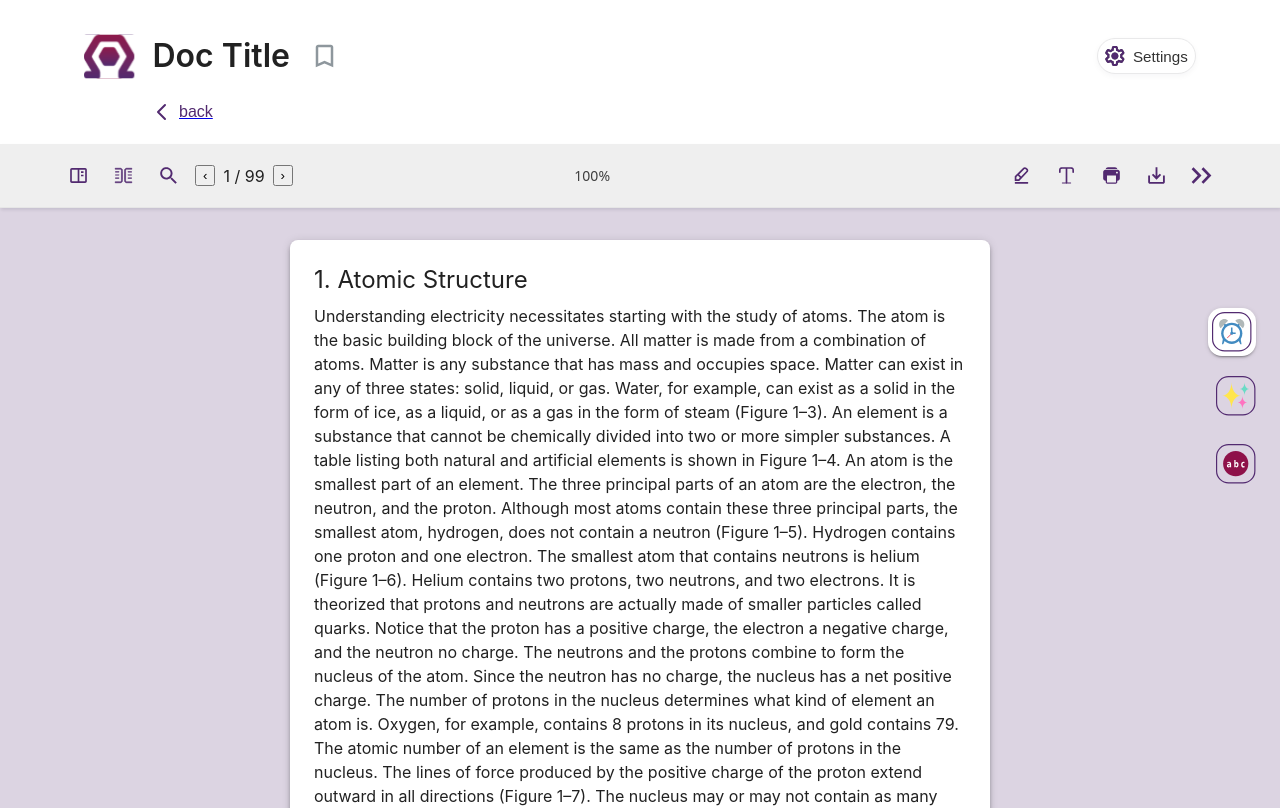
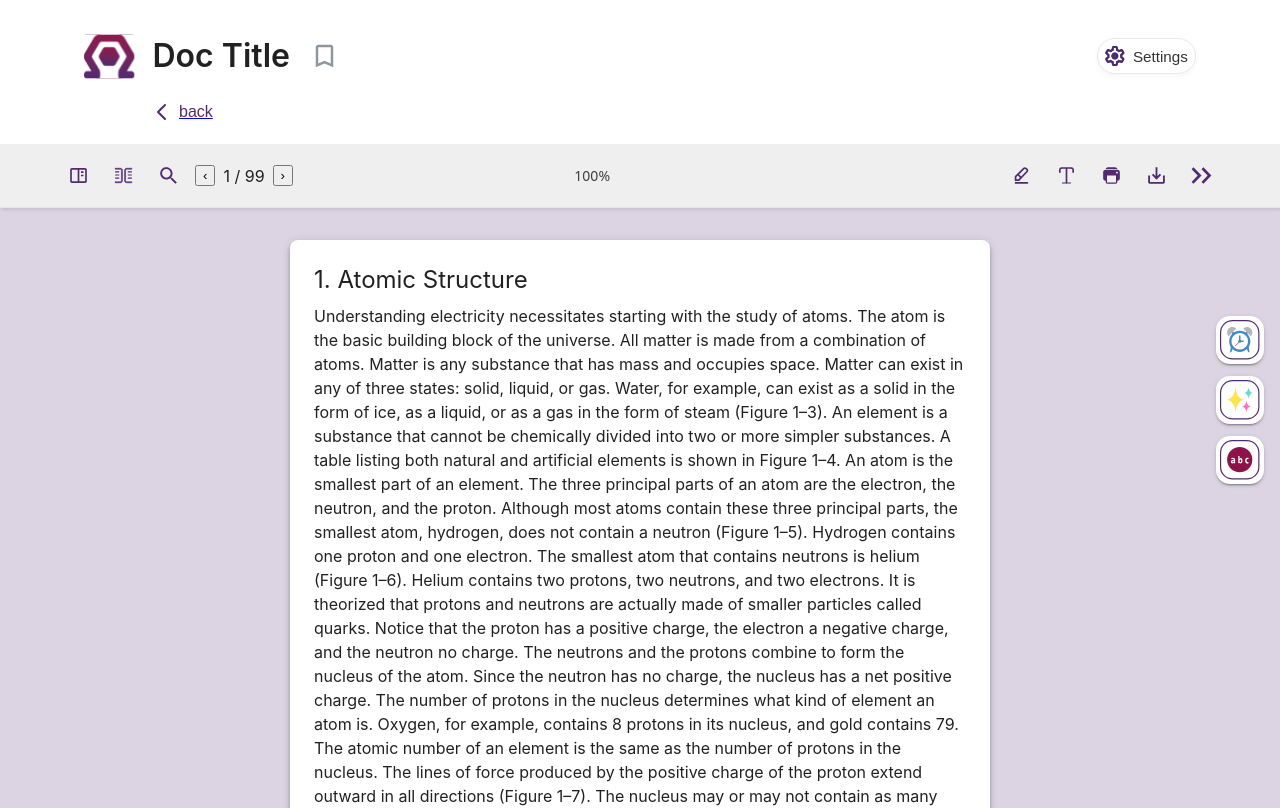
Before and after one commit to deniseada/GotIt, a Next.js app: page /doc in a window 1280 px wide. Shown: the top 808 px of the page. Built offline with nearby package versions, Linux system fonts and the light colour scheme; some icons are missing.

Commit message:
Fixing right side button CSS

```diff
--- a/app/doc/components/rightSideModals/RightDockButtons.js
+++ b/app/doc/components/rightSideModals/RightDockButtons.js
@@ -13,14 +13,27 @@ export default function RightDockButtons({ timerBtnRef, onOpenTimer, onOpenA, on
             <IconButton
                 ref={timerBtnRef}
                 onClick={onOpenTimer}
-                sx={{ bgcolor: 'background.paper', boxShadow: 2, '&:hover': { boxShadow: 4 }, width: 48, height: 48, borderRadius: '14px' }}
+                sx={{ bgcolor: 'background.paper', boxShadow: 2, '&:hover': { boxShadow: 2 }, width: 48, height: 48, borderRadius: '14px' }}
             >
             <img src="/icons/timerLight.svg" alt="" width="40" height="40" />
             </IconButton>
         </Tooltip>
-        {/* <Tooltip title="Timer"><IconButton onClick={onOpenA}><img src="/icons/timerLight.svg" alt="timer" width="40" height="40" /></IconButton></Tooltip> */}
-        <Tooltip title="AI"><IconButton onClick={onOpenB}><img src="/icons/aiLight.svg" alt="ai" width="40" height="40" /></IconButton></Tooltip>
-        <Tooltip title="Vocab"><IconButton onClick={onOpenC}><img src="/icons/vocab.svg" alt="vocab" width="40" height="40" /></IconButton></Tooltip>
+        <Tooltip title="AI">
+            <IconButton
+                onClick={onOpenB}
+                sx={{ bgcolor: 'background.paper', boxShadow: 2, '&:hover': { boxShadow: 2 }, width: 48, height: 48, borderRadius: '14px' }}
+            >
+                <img src="/icons/aiLight.svg" alt="ai" width="40" height="40" />
+            </IconButton>
+        </Tooltip>
+        <Tooltip title="Vocab">
+            <IconButton
+                onClick={onOpenC}
+                sx={{ bgcolor: 'background.paper', boxShadow: 2, '&:hover': { boxShadow: 2 }, width: 48, height: 48, borderRadius: '14px' }}
+            >
+                <img src="/icons/vocab.svg" alt="vocab" width="40" height="40" />
+            </IconButton>
+        </Tooltip>
         </Box>
     );
 }
```
